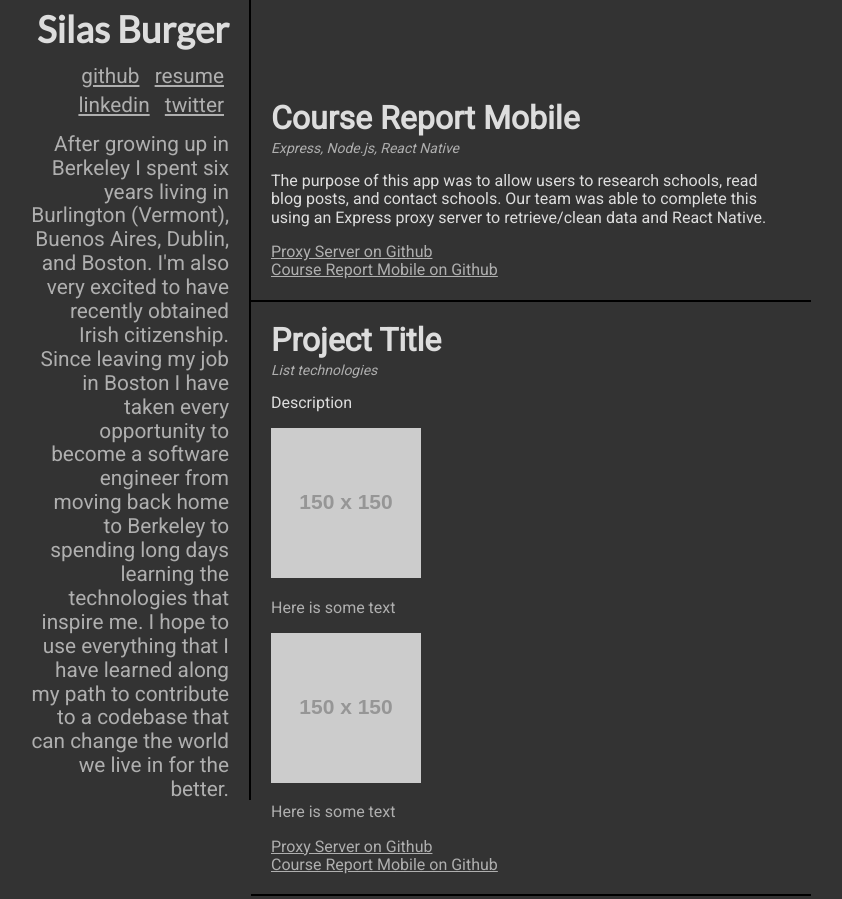
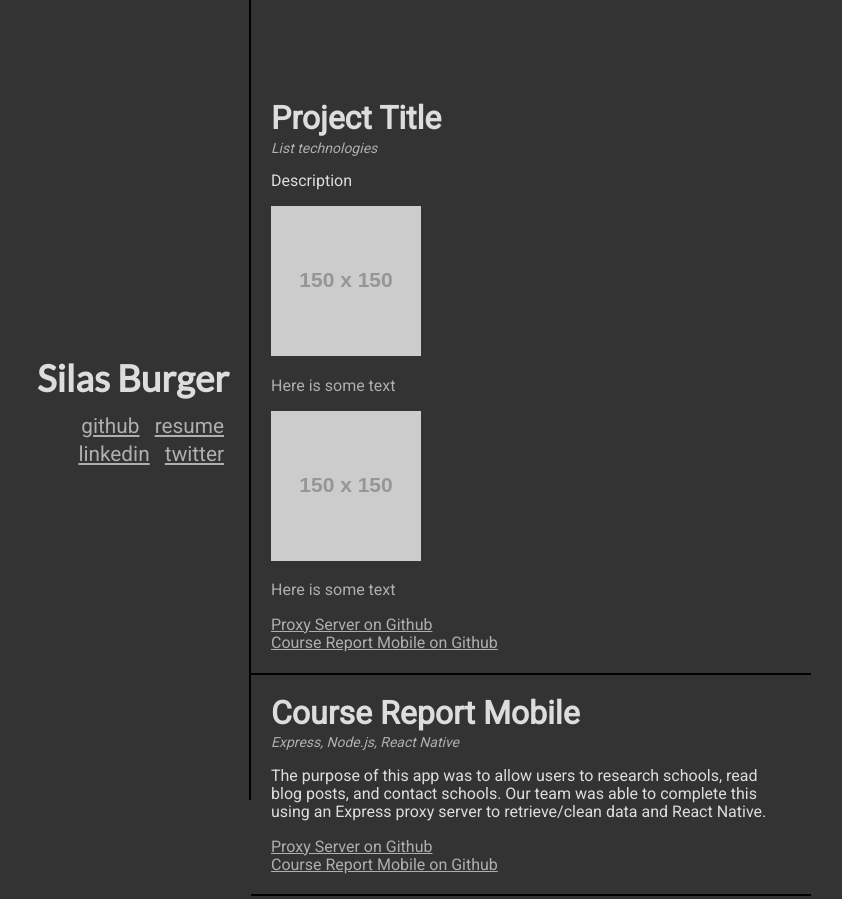
Before and after one commit to silasburger/portfolio, a plain HTML site: page public/index.html in a window 1280 px wide. Shown: the top 899 px of the page, without its empty margins (229-1071 px from the left). Drawn offline with Linux system fonts and the light colour scheme; placeholder pictures from the web are drawn by us.

Commit message:
move about me

```diff
--- a/public/index.html
+++ b/public/index.html
@@ -28,10 +28,22 @@
             <a href="https://twitter.com/silasburger" target="_blank">twitter</a>
           </div>
         </div>
-        <div class="about-me">
-          After growing up in Berkeley I spent six years living in Burlington (Vermont), Buenos Aires, Dublin, and Boston. I'm also very excited to have recently obtained Irish citizenship. Since leaving my job in Boston I have taken every opportunity to become a software engineer from moving back home to Berkeley to spending long days learning the technologies that inspire me. I hope to use everything that I have learned along my path to contribute to a codebase that can change the world we live in for the better.
+      </header>
+
+      <article>
+        <h1 class="project-title">Project Title</h1>
+        <div class="technologies">List technologies</div>
+        <p class="project-description">Description</p>
+        <img src="https://via.placeholder.com/150" alt="placeholder">
+        <p>Here is some text</p>
+        <img src="https://via.placeholder.com/150" alt="placeholder">
+        <p>Here is some text</p>
+        <div class="project-links">
+          <a href="">Proxy Server on Github</a>
+          <a href="">Course Report Mobile on Github</a>
         </div>
-      </header>
+      </article>
+
       <article>
         <h1 class="project-title">Course Report Mobile</h1>
         <div class="technologies">Express, Node.js, React Native</div>
```
Also changed, not shown: 1 other file.
